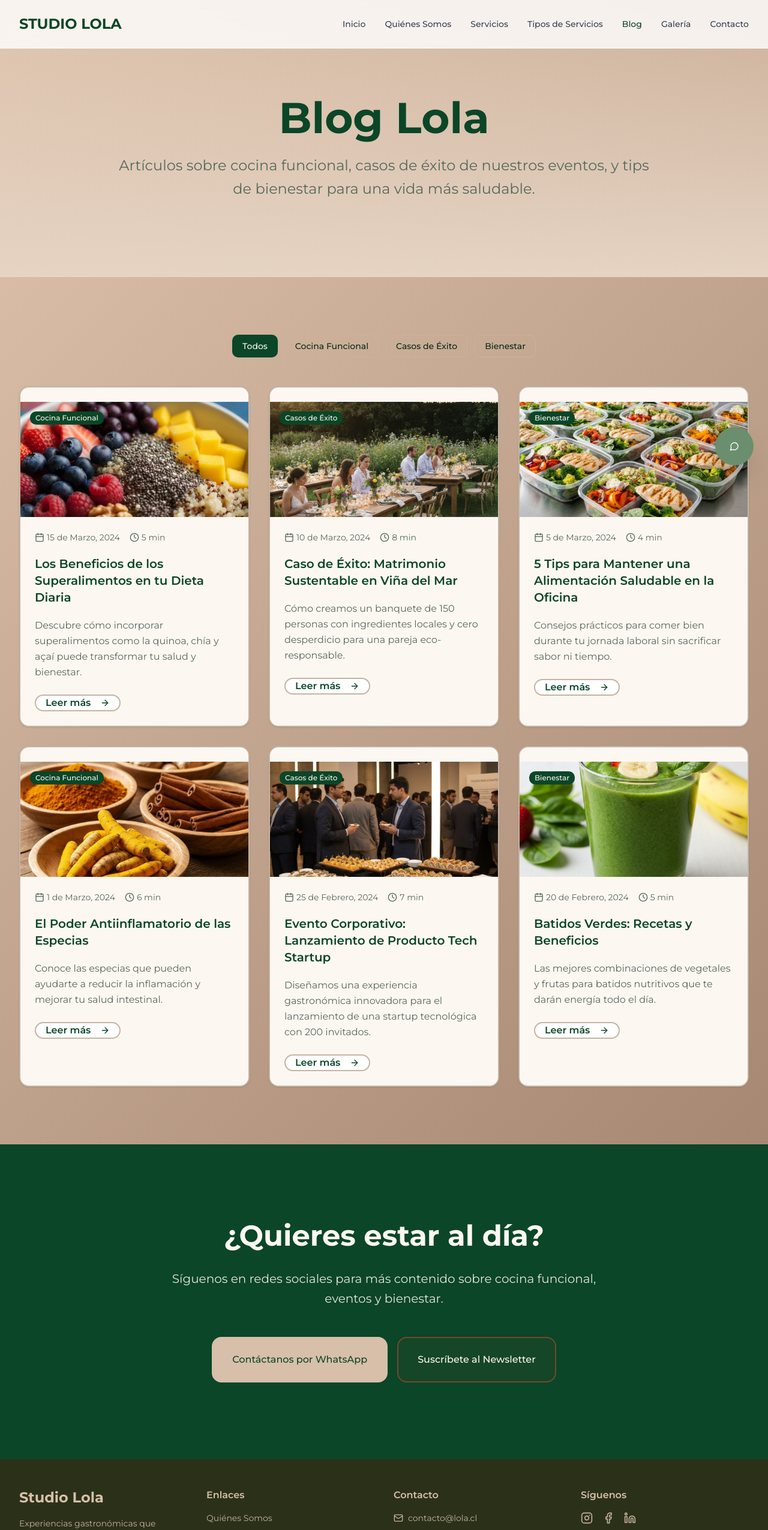
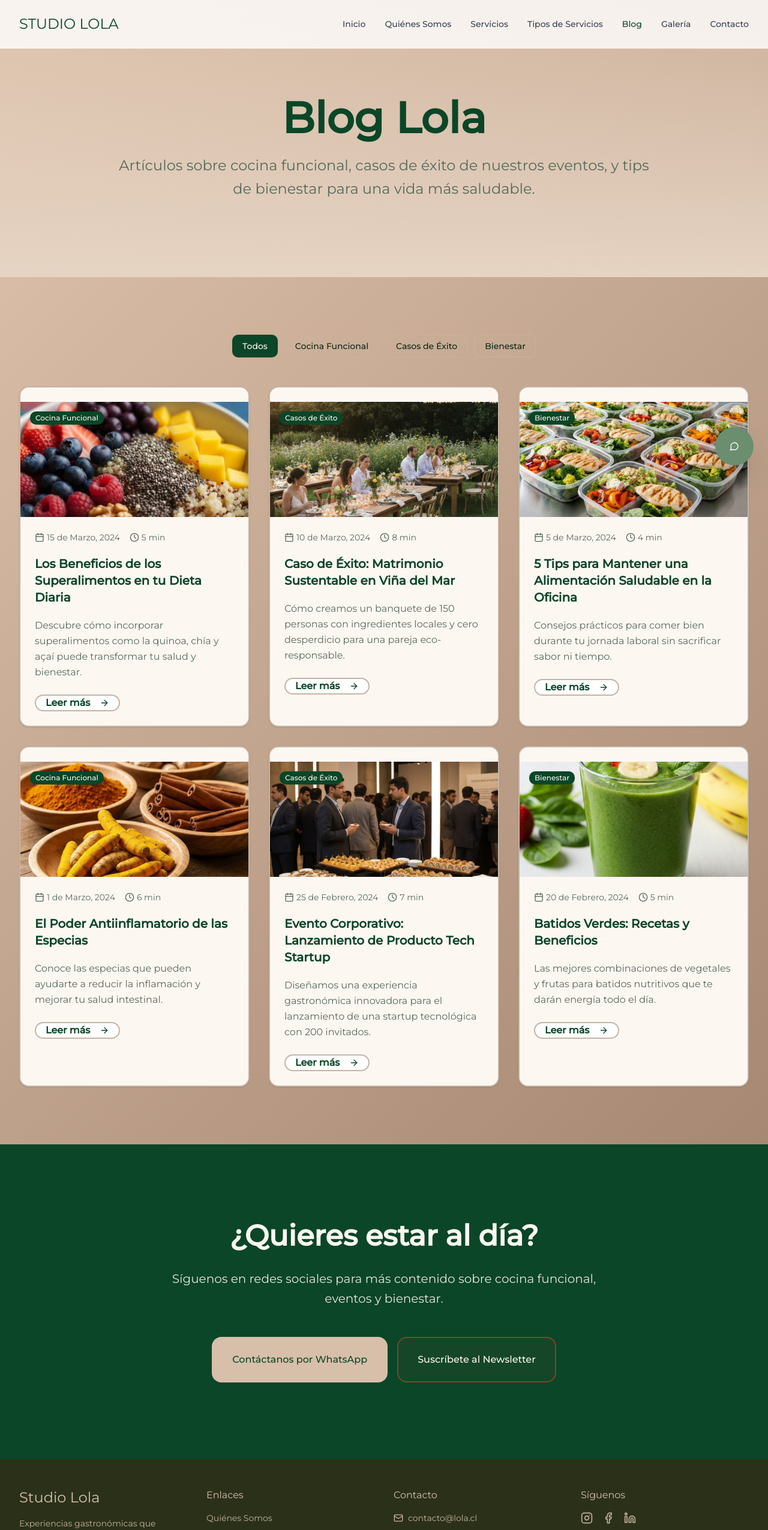
Before and after one commit to Metras-Solutions/LOLA-EVENTOS, a Next.js app: page /blog in a window 1280 px wide. Shown: the top 2551 px of the page at 60% size. Built offline with nearby package versions, Linux system fonts and the light colour scheme.

Commit message:
feat: standardize Montserrat font weights across site
Update layout.tsx to use normal weight for titles; adjust hero carousel, footer, and header to use `font-normal`.

#VERCEL_SKIP

Co-authored-by: null <221194289+Metras-Solutions@users.noreply.github.com>

```diff
--- a/app/layout.tsx
+++ b/app/layout.tsx
@@ -8,7 +8,7 @@ import { ScrollToTop } from "@/components/scroll-to-top"
 
 const montserratHeading = Montserrat({
   subsets: ["latin"],
-  weight: ["600", "700"],
+  weight: ["400"],
   variable: "--font-heading",
   display: "swap",
 })
--- a/components/footer.tsx
+++ b/components/footer.tsx
@@ -8,13 +8,13 @@ export function Footer() {
         <div className="grid md:grid-cols-4 gap-8">
           {/* Brand */}
           <div>
-            <div className="font-serif text-2xl font-bold text-secondary mb-4">Studio Lola</div>
+            <div className="font-serif text-2xl font-normal text-secondary mb-4">Studio Lola</div>
             <p className="text-sm leading-relaxed">Experiencias gastronómicas que marcan la diferencia.</p>
           </div>
 
           {/* Quick Links */}
           <div>
-            <h3 className="font-semibold text-secondary mb-4">Enlaces</h3>
+            <h3 className="font-normal text-secondary mb-4">Enlaces</h3>
             <ul className="space-y-2 text-sm">
               <li>
                 <Link href="/quienes-somos" className="hover:text-secondary transition-colors">
@@ -46,7 +46,7 @@ export function Footer() {
 
           {/* Contact */}
           <div>
-            <h3 className="font-semibold text-secondary mb-4">Contacto</h3>
+            <h3 className="font-normal text-secondary mb-4">Contacto</h3>
             <ul className="space-y-3 text-sm">
               <li className="flex items-start gap-2">
                 <Mail className="w-4 h-4 mt-0.5 flex-shrink-0" />
@@ -69,7 +69,7 @@ export function Footer() {
 
           {/* Social */}
           <div>
-            <h3 className="font-semibold text-secondary mb-4">Síguenos</h3>
+            <h3 className="font-normal text-secondary mb-4">Síguenos</h3>
             <div className="flex gap-4">
               <a
                 href="https://instagram.com"
--- a/components/header.tsx
+++ b/components/header.tsx
@@ -34,7 +34,7 @@ export function Header() {
       <nav className="max-w-7xl mx-auto px-4 sm:px-6 lg:px-8">
         <div className="flex justify-between items-center h-20">
           <Link href="/" className="flex items-center">
-            <div className="font-serif text-2xl font-bold text-primary">STUDIO LOLA</div>
+            <div className="font-serif text-2xl font-normal text-primary">STUDIO LOLA</div>
           </Link>
 
           {/* Desktop Navigation */}
--- a/components/hero-carousel.tsx
+++ b/components/hero-carousel.tsx
@@ -67,7 +67,7 @@ export function HeroCarousel() {
       <nav className="absolute top-0 left-0 right-0 z-20 bg-gradient-to-b from-black/30 to-transparent">
         <div className="max-w-7xl mx-auto px-4 sm:px-6 lg:px-8">
           <div className="flex items-center justify-between h-20">
-            <Link href="/" className="font-serif text-2xl md:text-3xl font-bold text-white drop-shadow-lg">
+            <Link href="/" className="font-serif text-2xl md:text-3xl font-normal text-white drop-shadow-lg">
               STUDIO LOLA
             </Link>
 
@@ -133,7 +133,7 @@ export function HeroCarousel() {
           <div className="absolute inset-0 flex items-center justify-center bg-black/20">
             <div className="text-center max-w-5xl mx-auto px-4 py-20">
               <div className="space-y-4">
-                <h2 className="font-serif text-5xl md:text-7xl lg:text-8xl font-bold text-white drop-shadow-2xl text-balance">
+                <h2 className="font-serif text-5xl md:text-7xl lg:text-8xl font-normal text-white drop-shadow-2xl text-balance">
                   {slide.title}
                 </h2>
                 <p className="text-2xl md:text-3xl text-secondary drop-shadow-lg font-light text-balance">
```
